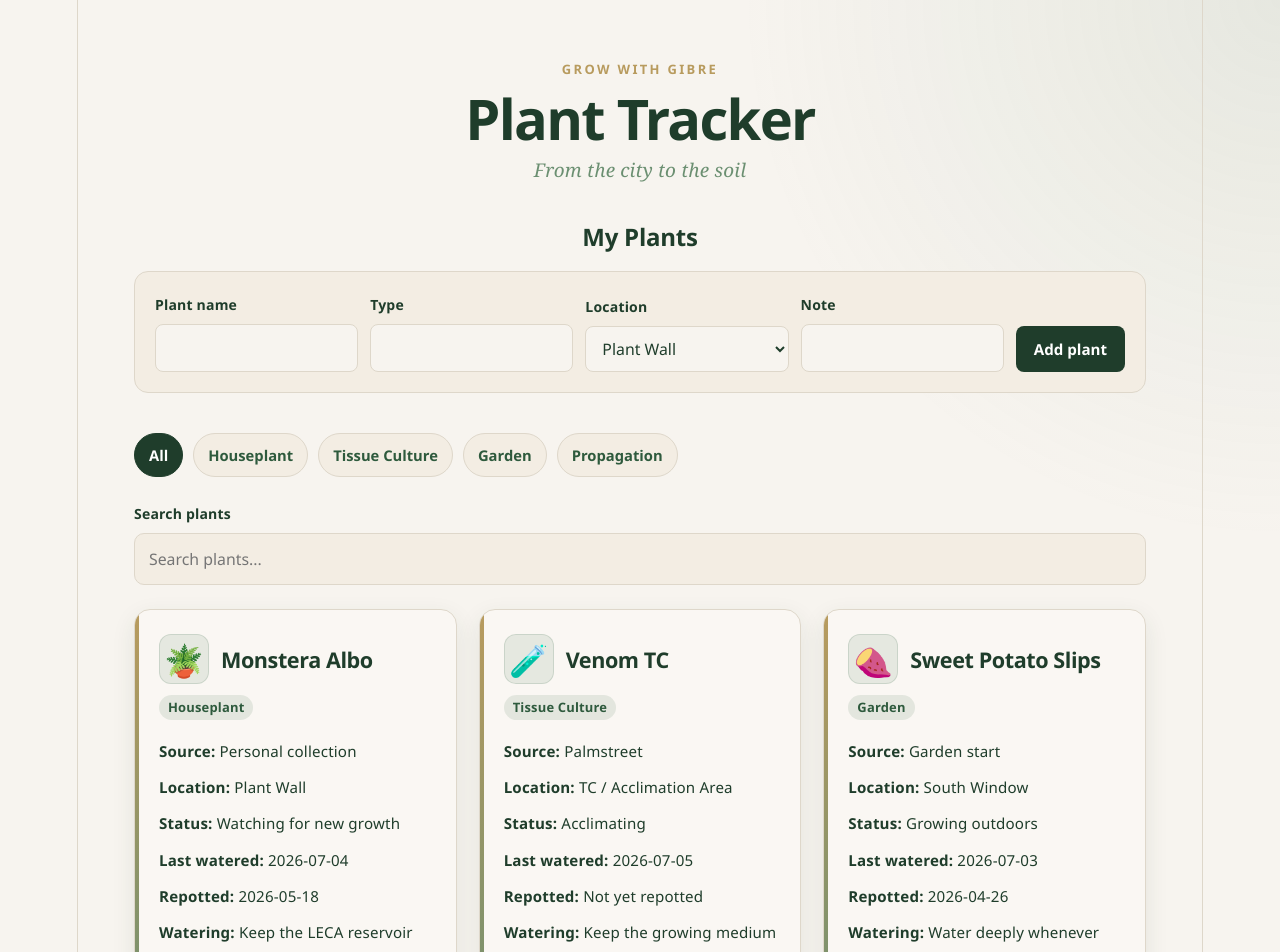
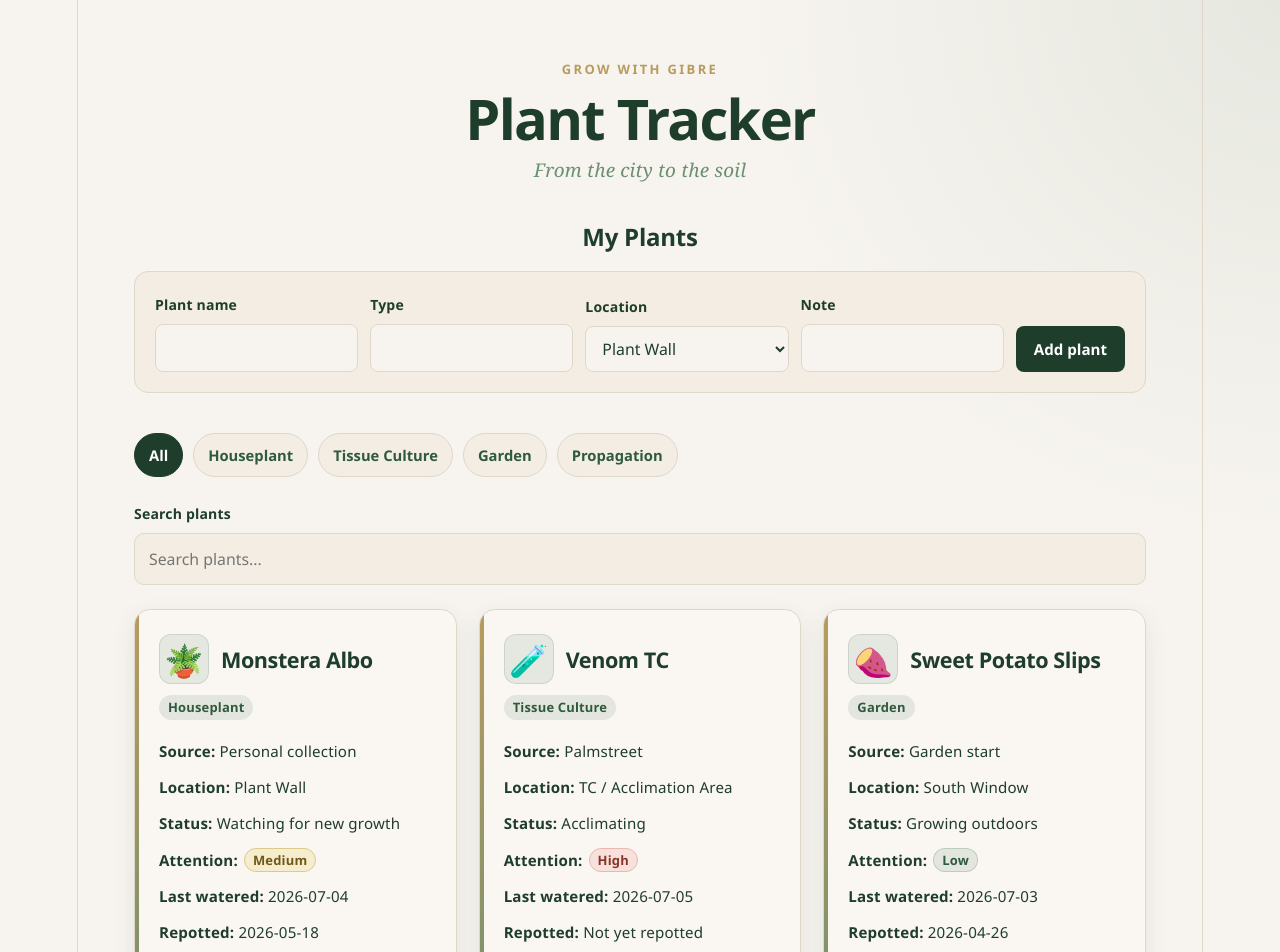
Before and after one commit to dc4622ne/plant-inventory, a React (Vite) app: page / in a window 1280 px wide. Shown: the top 952 px of the page. Built offline with nearby package versions, Linux system fonts and the light colour scheme.

Commit message:
Add plant attention levels

```diff
--- a/src/App.css
+++ b/src/App.css
@@ -250,6 +250,40 @@
   font-size: 0.84rem;
 }
 
+.plant-attention {
+  display: flex;
+  align-items: center;
+  gap: 6px;
+}
+
+.attention-badge {
+  display: inline-block;
+  padding: 2px 8px;
+  font-size: 0.72rem;
+  font-weight: 700;
+  line-height: 1.4;
+  border: 1px solid transparent;
+  border-radius: 999px;
+}
+
+.attention-high {
+  color: #8a3328;
+  background: #f8e1dc;
+  border-color: #e9b9ae;
+}
+
+.attention-medium {
+  color: #715817;
+  background: #f6edcf;
+  border-color: #ddca89;
+}
+
+.attention-low {
+  color: var(--brand-green);
+  background: rgba(107, 143, 113, 0.16);
+  border-color: rgba(107, 143, 113, 0.3);
+}
+
 .plant-note {
   font-size: 0.84rem;
   line-height: 1.55;
--- a/src/App.jsx
+++ b/src/App.jsx
@@ -9,6 +9,7 @@ const initialPlants = [
     source: 'Personal collection',
     location: 'Plant Wall',
     status: 'Watching for new growth',
+    attention: 'Medium',
     lastWatered: '2026-07-04',
     repotDate: '2026-05-18',
     watering: 'Keep the LECA reservoir topped up without submerging the roots.',
@@ -21,6 +22,7 @@ const initialPlants = [
     source: 'Palmstreet',
     location: 'TC / Acclimation Area',
     status: 'Acclimating',
+    attention: 'High',
     lastWatered: '2026-07-05',
     repotDate: 'Not yet repotted',
     watering: 'Keep the growing medium lightly moist, but never waterlogged.',
@@ -33,6 +35,7 @@ const initialPlants = [
     source: 'Garden start',
     location: 'South Window',
     status: 'Growing outdoors',
+    attention: 'Low',
     lastWatered: '2026-07-03',
     repotDate: '2026-04-26',
     watering: 'Water deeply whenever the top inch of soil begins to dry.',
@@ -45,6 +48,7 @@ const initialPlants = [
     source: 'Propagation',
     location: 'Propagation Area',
     status: 'Rooting',
+    attention: 'Medium',
     lastWatered: '2026-07-06',
     repotDate: 'Not yet repotted',
     watering: 'Keep the nodes submerged and refresh the water regularly.',
@@ -92,6 +96,7 @@ function App() {
         source: 'Personal collection',
         location,
         status: 'New',
+        attention: 'Medium',
         lastWatered: new Date().toISOString().slice(0, 10),
         repotDate: 'Not yet repotted',
         watering: 'Check the growing medium and water when the plant needs it.',
@@ -202,6 +207,12 @@ function App() {
               <p className="plant-status"><strong>Source:</strong> {plant.source}</p>
               <p className="plant-status"><strong>Location:</strong> {plant.location}</p>
               <p className="plant-status"><strong>Status:</strong> {plant.status}</p>
+              <p className="plant-status plant-attention">
+                <strong>Attention:</strong>{' '}
+                <span className={`attention-badge attention-${plant.attention.toLowerCase()}`}>
+                  {plant.attention}
+                </span>
+              </p>
               <p className="plant-status"><strong>Last watered:</strong> {plant.lastWatered}</p>
               <p className="plant-status"><strong>Repotted:</strong> {plant.repotDate}</p>
               <p className="plant-status"><strong>Watering:</strong> {plant.watering}</p>
```
